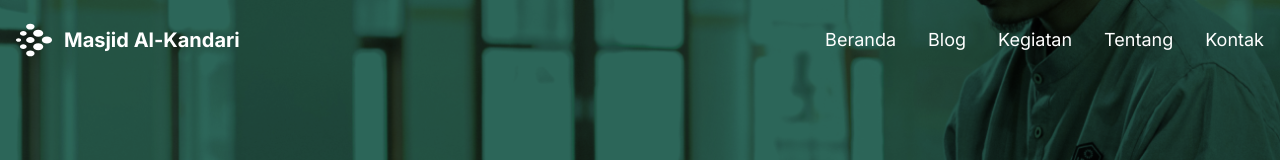
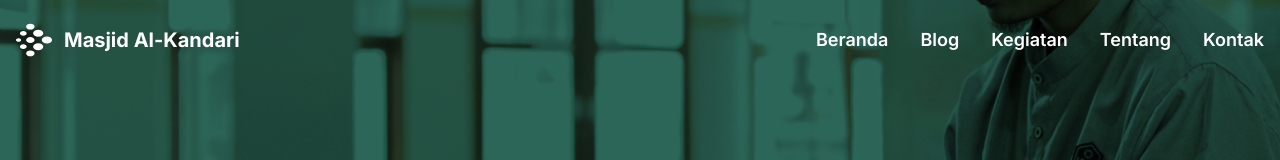
Before and after one commit to fitrondev/react-alkandari-landingpage, a React (Vite) app: page / in a window 1280 px wide. Shown: the top 160 px of the page. Built offline with nearby package versions, Linux system fonts and the light colour scheme.

Commit message:
Refactor Header component to add font-weight to navigation links

```diff
--- a/src/components/layouts/Home/Header/index.tsx
+++ b/src/components/layouts/Home/Header/index.tsx
@@ -29,7 +29,7 @@ const Header = () => {
         </div>
 
         <div className="hidden lg:block">
-          <Nav directionCls="flex items-center gap-8" />
+          <Nav directionCls="flex items-center gap-8" linkCls="font-semibold" />
         </div>
 
         <MobileMenu />
```
